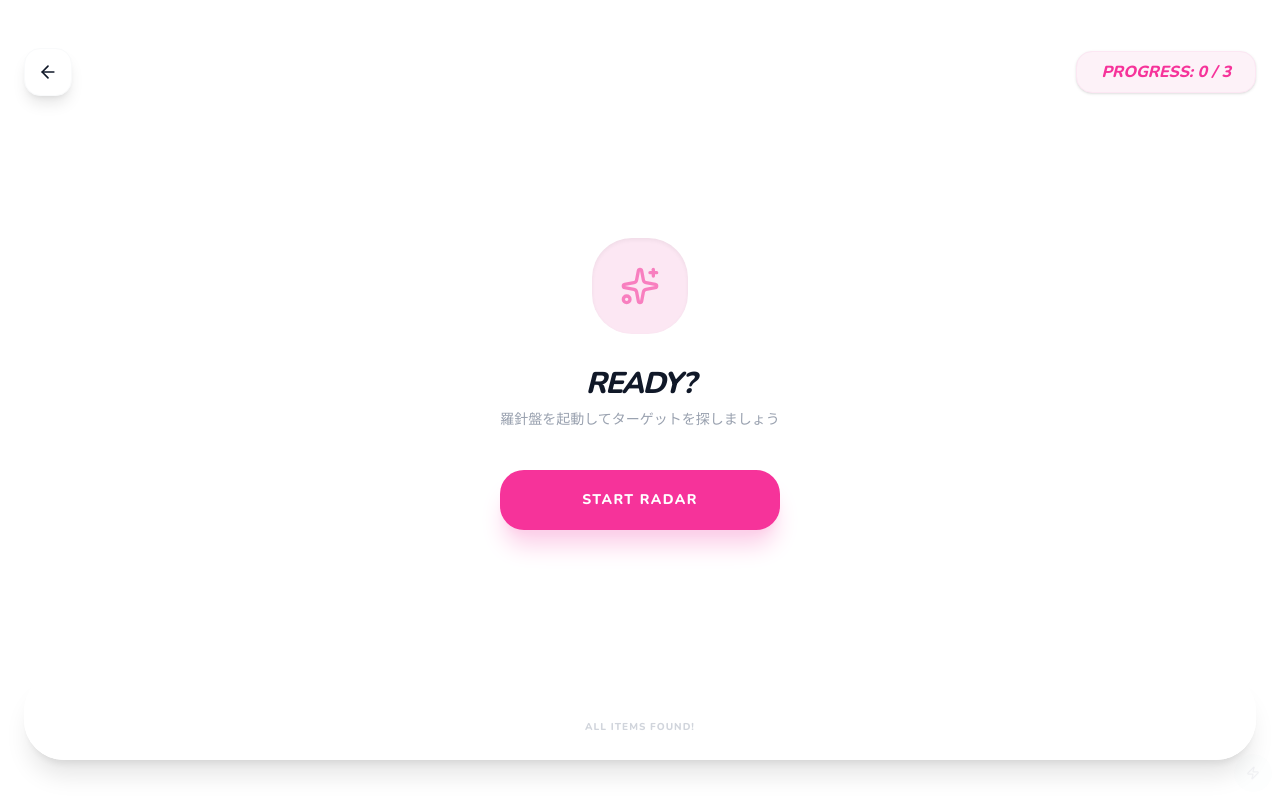
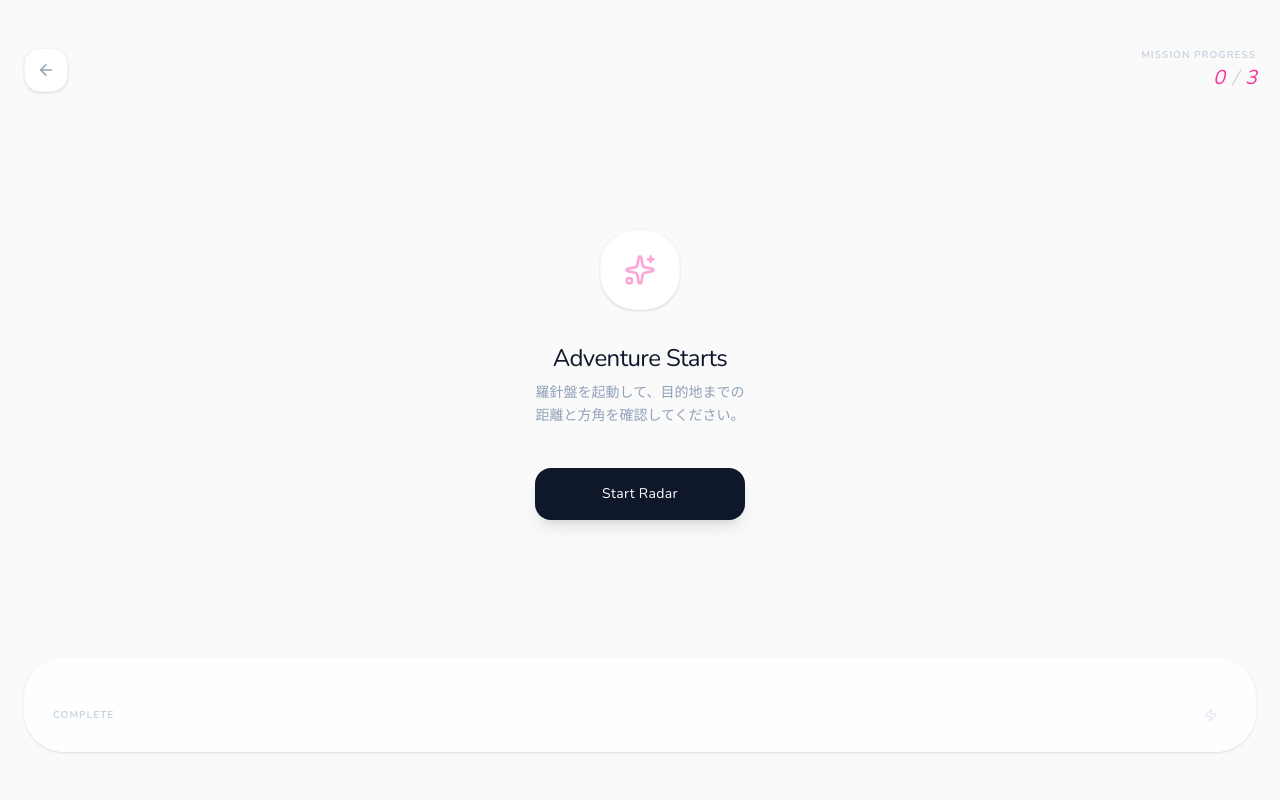
Before and after one commit to kx-00000000/quest-app, a Next.js app in the folder quest/: page /adventure/1 in a window 1280 px wide. Built offline with nearby package versions, Linux system fonts and the light colour scheme.

Commit message:
02092203

```diff
--- a/quest/src/app/adventure/[id]/AdventureView.tsx
+++ b/quest/src/app/adventure/[id]/AdventureView.tsx
@@ -14,7 +14,7 @@ export default function AdventureView({ id }: { id: string }) {
 
     const distanceRef = useRef<HTMLHeadingElement>(null);
     const compassRef = useRef<HTMLDivElement>(null);
-    const proximityRef = useRef<HTMLDivElement>(null);
+    const proximityOverlayRef = useRef<HTMLDivElement>(null);
 
     useEffect(() => {
         const found = getPlans().find((p) => p.id === id);
@@ -24,14 +24,14 @@ export default function AdventureView({ id }: { id: string }) {
     const items = useMemo(() => plan?.items || [], [plan]);
     const currentItem = useMemo(() => items.find((i: any) => !i.isCollected) || null, [items]);
 
-    // 接近演出：背景をピンクに脈動させる
+    // 接近時の演出：上品な「呼吸」のような光り方に
     const updateEffects = (meters: number) => {
-        if (!proximityRef.current) return;
+        if (!proximityOverlayRef.current) return;
         if (meters < 50) {
-            proximityRef.current.className = "absolute inset-0 bg-pink-500/10 animate-pulse pointer-events-none";
-            if (meters < 20 && navigator.vibrate) navigator.vibrate(100);
+            proximityOverlayRef.current.style.opacity = "1";
+            proximityOverlayRef.current.style.backgroundColor = `rgba(240, 98, 146, ${Math.max(0.05, 0.15 - meters / 500)})`;
         } else {
-            proximityRef.current.className = "absolute inset-0 bg-transparent pointer-events-none";
+            proximityOverlayRef.current.style.opacity = "0";
         }
     };
 
@@ -68,7 +68,8 @@ export default function AdventureView({ id }: { id: string }) {
         );
     };
 
-    const debugAcquire = () => {
+    const debugAcquire = (e: React.MouseEvent) => {
+        e.stopPropagation(); // イベントの伝播を止める
         if (!currentItem) return;
         const now = new Date().toISOString();
         const updatedItems = items.map((i: any) => i.id === currentItem.id ? { ...i, isCollected: true, collectedAt: now } : i);
@@ -81,100 +82,107 @@ export default function AdventureView({ id }: { id: string }) {
     if (!plan) return null;
 
     return (
-        <div className="flex flex-col h-screen relative overflow-hidden bg-white text-gray-900 font-sans">
-            {/* 接近演出レイヤー */}
-            <div ref={proximityRef} className="absolute inset-0 transition-all duration-500 pointer-events-none" />
+        <div className="flex flex-col h-screen relative overflow-hidden bg-[#FAFAFA] text-slate-800 font-sans">
+            {/* 接近時の柔らかい光 */}
+            <div ref={proximityOverlayRef} className="absolute inset-0 opacity-0 transition-opacity duration-1000 pointer-events-none z-0" />
 
-            {/* ヘッダー：進捗を表示 */}
-            <header className="relative z-10 p-6 pt-12 flex justify-between items-center">
-                <button onClick={() => router.back()} className="w-12 h-12 bg-white shadow-lg rounded-2xl flex items-center justify-center border border-gray-50 active:scale-90 transition-all">
-                    <ArrowLeft size={20} />
+            {/* ヘッダー */}
+            <header className="relative z-20 p-6 pt-12 flex justify-between items-end">
+                <button onClick={() => router.back()} className="w-11 h-11 bg-white shadow-sm rounded-2xl flex items-center justify-center border border-gray-100 active:scale-95 transition-all">
+                    <ArrowLeft size={18} className="text-slate-400" />
                 </button>
-                <div className="bg-pink-50 text-pink-500 px-6 py-2 rounded-2xl font-black italic shadow-sm border border-pink-100">
-                    PROGRESS: {plan.collectedCount || 0} / {plan.itemCount}
+                <div className="text-right">
+                    <p className="text-[10px] font-bold text-slate-300 uppercase tracking-widest leading-none mb-1">Mission Progress</p>
+                    <p className="text-xl font-light text-pink-500 tracking-tighter italic">
+                        {plan.collectedCount || 0} <span className="text-slate-300 mx-1">/</span> {plan.itemCount}
+                    </p>
                 </div>
             </header>
 
             <main className="flex-1 flex flex-col items-center justify-center relative z-10 px-6">
                 {!isTracking ? (
-                    <div className="text-center animate-in fade-in zoom-in duration-500">
-                        <div className="w-24 h-24 bg-pink-100 rounded-[2.5rem] flex items-center justify-center mx-auto mb-8 text-pink-500 shadow-inner">
-                            <Sparkles size={40} className="animate-pulse" />
+                    <div className="text-center max-w-xs animate-in fade-in duration-700">
+                        <div className="w-20 h-20 bg-white rounded-[2.2rem] flex items-center justify-center mx-auto mb-8 shadow-sm border border-gray-50">
+                            <Sparkles size={32} className="text-pink-300" />
                         </div>
-                        <h2 className="text-3xl font-black mb-2 italic uppercase tracking-tighter">Ready?</h2>
-                        <p className="text-gray-400 text-sm mb-10 font-medium">羅針盤を起動してターゲットを探しましょう</p>
+                        <h2 className="text-2xl font-light mb-2 tracking-tight text-slate-900">Adventure Starts</h2>
+                        <p className="text-slate-400 text-sm mb-10 leading-relaxed font-light">羅針盤を起動して、目的地までの<br />距離と方角を確認してください。</p>
                         <button
                             onClick={handleStart}
-                            className="w-full max-w-xs py-5 bg-pink-500 text-white font-black rounded-3xl shadow-xl shadow-pink-200 active:scale-95 transition-all uppercase tracking-widest text-sm"
+                            className="w-full py-4 bg-slate-900 text-white font-medium rounded-2xl shadow-lg active:scale-98 transition-all tracking-wide text-sm"
                         >
                             Start Radar
                         </button>
                     </div>
                 ) : (
-                    <div className="flex flex-col items-center space-y-12">
+                    <div className="flex flex-col items-center space-y-12 w-full max-w-sm">
                         {/* 距離表示パネル */}
-                        <div className="text-center bg-white/50 backdrop-blur-xl p-8 rounded-[3rem] border border-white shadow-2xl shadow-pink-100">
-                            <p className="text-[10px] font-black text-pink-500 uppercase tracking-[0.3em] mb-2">Distance</p>
-                            <h1 ref={distanceRef} className="text-7xl font-black italic tracking-tighter tabular-nums text-gray-800">
+                        <div className="text-center w-full py-10 bg-white/40 backdrop-blur-md rounded-[3rem] border border-white/60 shadow-sm">
+                            <p className="text-[10px] font-bold text-slate-300 uppercase tracking-[0.4em] mb-4">Distance</p>
+                            <h1 ref={distanceRef} className="text-6xl font-light tracking-tighter tabular-nums text-slate-800 italic">
                                 --- m
                             </h1>
                         </div>
 
-                        {/* 羅針盤 */}
-                        <div className="relative w-64 h-64 flex items-center justify-center">
-                            <div className="absolute inset-0 rounded-full border-4 border-pink-50 border-dashed animate-[spin_30s_linear_infinite]" />
-                            <div className="absolute inset-4 rounded-full bg-pink-50/50 backdrop-blur-sm border border-white shadow-inner" />
+                        {/* 精密な方位磁石 */}
+                        <div className="relative w-72 h-72 flex items-center justify-center">
+                            {/* 外側の繊細な目盛り */}
+                            <div className="absolute inset-0 rounded-full border border-slate-100" />
+                            <div className="absolute inset-[2px] rounded-full border border-slate-50 border-dashed animate-[spin_60s_linear_infinite]" />
 
-                            <div ref={compassRef} className="relative transition-transform duration-300 ease-out">
-                                <Navigation size={80} fill="currentColor" className="text-pink-500 drop-shadow-[0_10px_15px_rgba(240,98,146,0.3)]" />
+                            {/* 中心のすりガラス */}
+                            <div className="absolute inset-12 rounded-full bg-white/30 backdrop-blur-sm border border-white/50 shadow-sm" />
+
+                            <div ref={compassRef} className="relative transition-transform duration-500 ease-out z-10">
+                                <Navigation size={64} fill="currentColor" className="text-pink-500 opacity-90" />
                             </div>
                         </div>
                     </div>
                 )}
             </main>
 
-            {/* ボトム：アイテム進捗リスト */}
-            <footer className="relative z-10 p-6 pb-10">
-                <div className="bg-white/50 backdrop-blur-xl rounded-[2.5rem] p-6 border border-white shadow-xl">
-                    <div className="flex gap-3 overflow-x-auto no-scrollbar pb-2">
+            {/* フッター：コレクション・トレイ */}
+            <footer className="relative z-20 p-6 pb-12">
+                <div className="bg-white/80 backdrop-blur-xl rounded-[2.5rem] p-5 border border-white shadow-sm">
+                    <div className="flex gap-3 overflow-x-auto no-scrollbar pb-1">
                         {items.map((item: any) => (
-                            <div key={item.id} className={`w-12 h-12 flex-shrink-0 rounded-2xl flex items-center justify-center border-2 transition-all ${item.isCollected ? "bg-pink-100 border-pink-200 text-pink-500 shadow-inner" :
-                                    (item.id === currentItem?.id && isTracking ? "bg-white border-pink-400 text-pink-500 shadow-md animate-bounce" : "bg-gray-50 border-gray-100 text-gray-200")
+                            <div key={item.id} className={`w-11 h-11 flex-shrink-0 rounded-xl flex items-center justify-center border transition-all ${item.isCollected ? "bg-pink-50 border-pink-100 text-pink-400" :
+                                    (item.id === currentItem?.id && isTracking ? "bg-white border-pink-300 text-pink-500 shadow-sm" : "bg-gray-50/50 border-gray-100 text-gray-200")
                                 }`}>
-                                {item.isCollected ? <CheckCircle size={20} /> : <Package size={20} />}
+                                {item.isCollected ? <CheckCircle size={18} /> : <Package size={18} />}
                             </div>
                         ))}
                     </div>
-                    <div className="mt-4 text-center">
-                        <p className="text-[10px] font-black text-gray-300 uppercase tracking-widest">
-                            {currentItem ? `Next: ${currentItem.name}` : "All Items Found!"}
+                    <div className="mt-4 px-2 flex justify-between items-center">
+                        <p className="text-[10px] font-bold text-slate-300 uppercase tracking-widest leading-none">
+                            {currentItem ? `Next: ${currentItem.name}` : "Complete"}
                         </p>
+                        {/* 稲妻ボタンをここに配置して確実に押せるように */}
+                        <button
+                            onClick={debugAcquire}
+                            className="w-8 h-8 flex items-center justify-center text-slate-200 hover:text-pink-200 transition-colors"
+                            title="Test: Acquire"
+                        >
+                            <Zap size={14} />
+                        </button>
                     </div>
                 </div>
             </footer>
 
-            {/* デバッグボタン：デザインに馴染ませる */}
-            <button
-                onClick={debugAcquire}
-                className="fixed bottom-2 right-2 p-3 bg-gray-50 text-gray-300 rounded-full opacity-30 hover:opacity-100 transition-opacity"
-            >
-                <Zap size={14} />
-            </button>
-
-            {/* 獲得モーダル：统一スタイル */}
+            {/* 獲得モーダル：プレミアム・トーン */}
             {isFound && (
-                <div className="fixed inset-0 z-50 flex items-center justify-center p-8 bg-white/90 backdrop-blur-xl animate-in fade-in duration-300">
-                    <div className="text-center bg-white p-12 rounded-[4rem] shadow-2xl border border-pink-50">
-                        <div className="w-24 h-24 bg-pink-500 rounded-[2.5rem] flex items-center justify-center mx-auto mb-8 text-white shadow-xl shadow-pink-200 animate-bounce">
-                            <Trophy size={48} />
+                <div className="fixed inset-0 z-[100] flex items-center justify-center p-8 bg-slate-900/10 backdrop-blur-md animate-in fade-in duration-300">
+                    <div className="text-center bg-white p-12 rounded-[3.5rem] shadow-2xl border border-white w-full max-w-xs scale-in-center">
+                        <div className="w-20 h-20 bg-pink-50 rounded-[2rem] flex items-center justify-center mx-auto mb-8 text-pink-400 border border-pink-100">
+                            <Trophy size={36} />
                         </div>
-                        <h2 className="text-4xl font-black italic mb-2 tracking-tighter text-gray-800 uppercase">Found!</h2>
-                        <p className="text-gray-400 mb-10 font-bold uppercase tracking-widest text-sm">ターゲットを発見しました</p>
+                        <h2 className="text-2xl font-light mb-2 tracking-tight text-slate-800 italic">Found!</h2>
+                        <p className="text-slate-400 mb-10 text-xs font-light tracking-wide uppercase">目的地に到達しました</p>
                         <button
                             onClick={() => { setIsFound(false); if (!currentItem) router.push('/log'); }}
-                            className="w-full py-5 bg-gray-900 text-white font-black rounded-3xl shadow-xl active:scale-95 transition-all uppercase tracking-widest text-sm"
+                            className="w-full py-4 bg-slate-900 text-white font-medium rounded-2xl shadow-sm active:scale-95 transition-all tracking-wide text-xs"
                         >
-                            {currentItem ? "Next Mission" : "Show Logs"}
+                            {currentItem ? "Next Mission" : "Adventure Log"}
                         </button>
                     </div>
                 </div>
```
